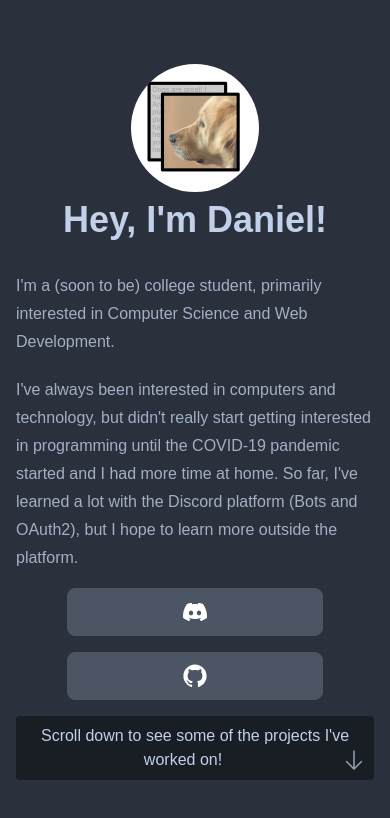
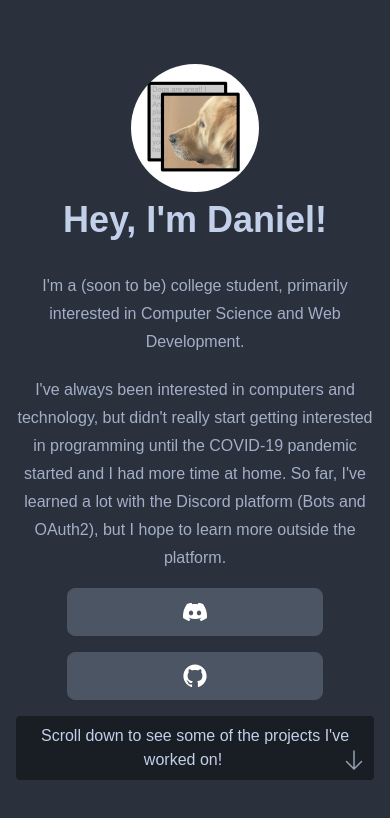
Before and after one commit to TechGeekGamer/personal-site, a React (Create React App) app: page / in a window 390 px wide. Shown: the top 818 px of the page. Built offline with nearby package versions, Linux system fonts and the light colour scheme.

Commit message:
Update App.js

```diff
--- a/src/App.js
+++ b/src/App.js
@@ -40,11 +40,11 @@ function App() {
               <h1 className="introHeader text-center md:text-left">
                 Hey, I'm Daniel!
               </h1>
-              <p>
+              <p className="text-center md:text-left">
                 I'm a (soon to be) college student, primarily interested in
                 Computer Science and Web Development.
               </p>
-              <p>
+              <p className="text-center md:text-left">
                 I've always been interested in computers and technology, but
                 didn't really start getting interested in programming until the
                 COVID-19 pandemic started and I had more time at home. So far, I've learned a lot with
```
